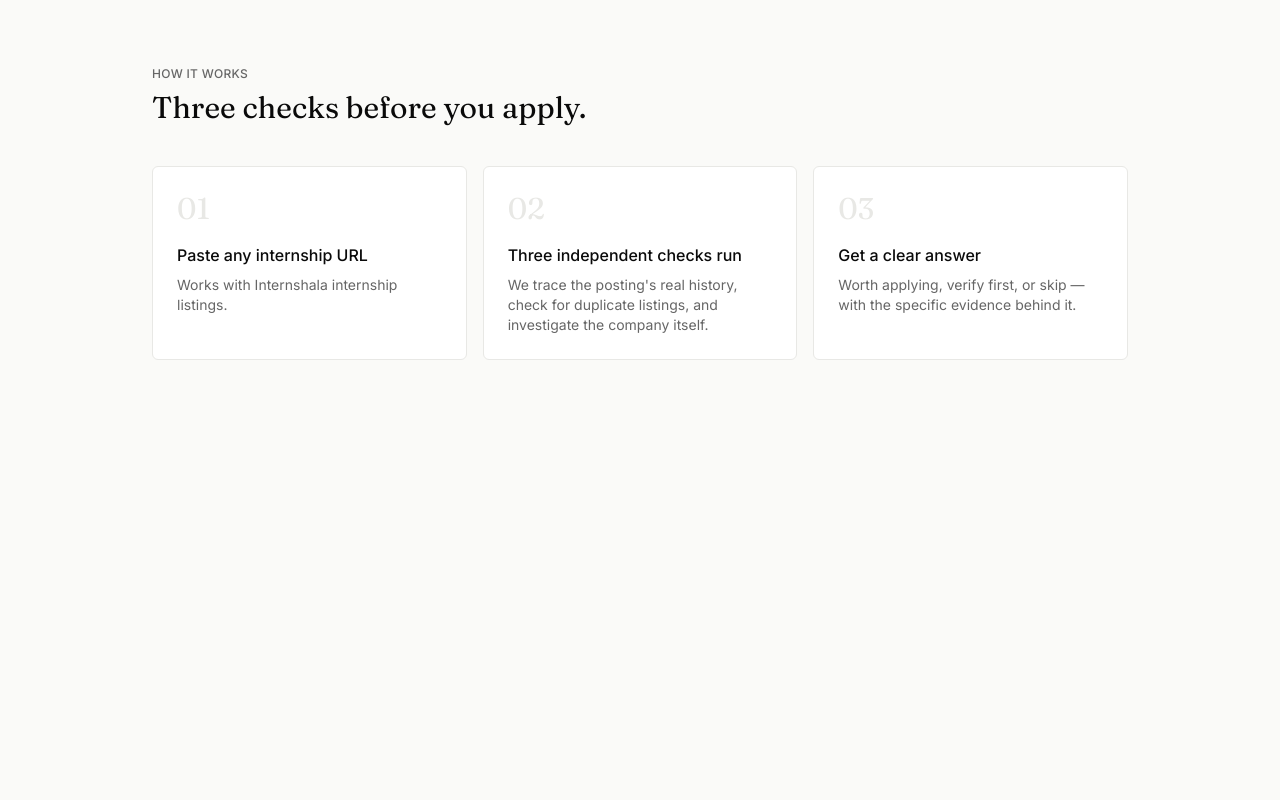
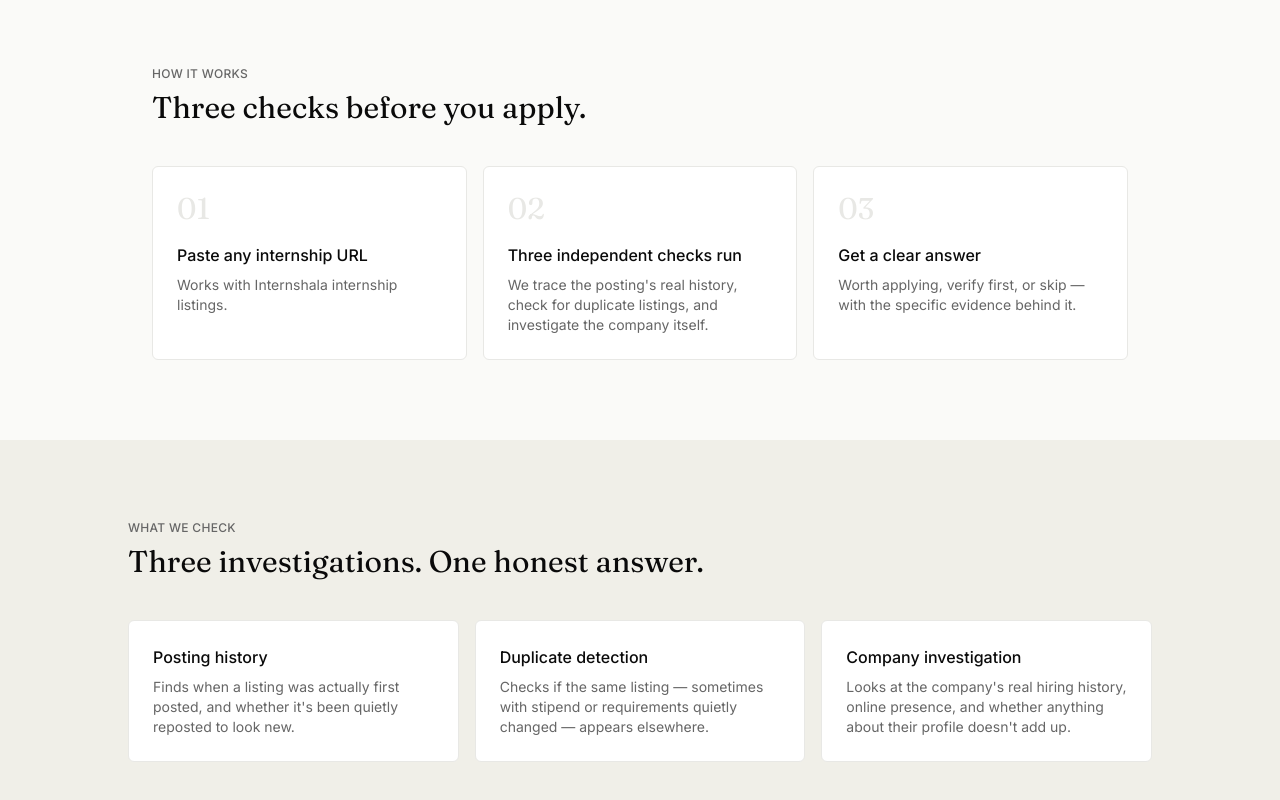
Before and after one commit to ganga-300/prism-frontend, a Next.js app: page / in a window 1280 px wide. Shown: the part 749-1549 px from the top of the page. Before the commit the page ends 1189 px from the top, so only its background shows below. Built offline with nearby package versions, Linux system fonts and the light colour scheme.

Commit message:
feat: add what we check section with three investigation cards

```diff
--- a/app/page.js
+++ b/app/page.js
@@ -97,6 +97,43 @@ export default function Home() {
           </div>
         </div>
       </section>
+
+      <section className="bg-strip px-6 py-20">
+        <div className="max-w-5xl mx-auto">
+          <p className="text-xs font-medium text-ink-muted tracking-wide uppercase mb-2">
+            What we check
+          </p>
+          <h2 className="font-serif text-3xl text-ink mb-10">
+            Three investigations. One honest answer.
+          </h2>
+
+          <div className="grid sm:grid-cols-3 gap-4">
+            <div className="bg-card border border-border-soft rounded-md p-6">
+              <h3 className="font-medium text-ink mb-2">Posting history</h3>
+              <p className="text-sm text-ink-muted">
+                Finds when a listing was actually first posted, and whether
+                it's been quietly reposted to look new.
+              </p>
+            </div>
+
+            <div className="bg-card border border-border-soft rounded-md p-6">
+              <h3 className="font-medium text-ink mb-2">Duplicate detection</h3>
+              <p className="text-sm text-ink-muted">
+                Checks if the same listing — sometimes with stipend or
+                requirements quietly changed — appears elsewhere.
+              </p>
+            </div>
+
+            <div className="bg-card border border-border-soft rounded-md p-6">
+              <h3 className="font-medium text-ink mb-2">Company investigation</h3>
+              <p className="text-sm text-ink-muted">
+                Looks at the company's real hiring history, online presence,
+                and whether anything about their profile doesn't add up.
+              </p>
+            </div>
+          </div>
+        </div>
+      </section>
     </main>
   );
 }
```
